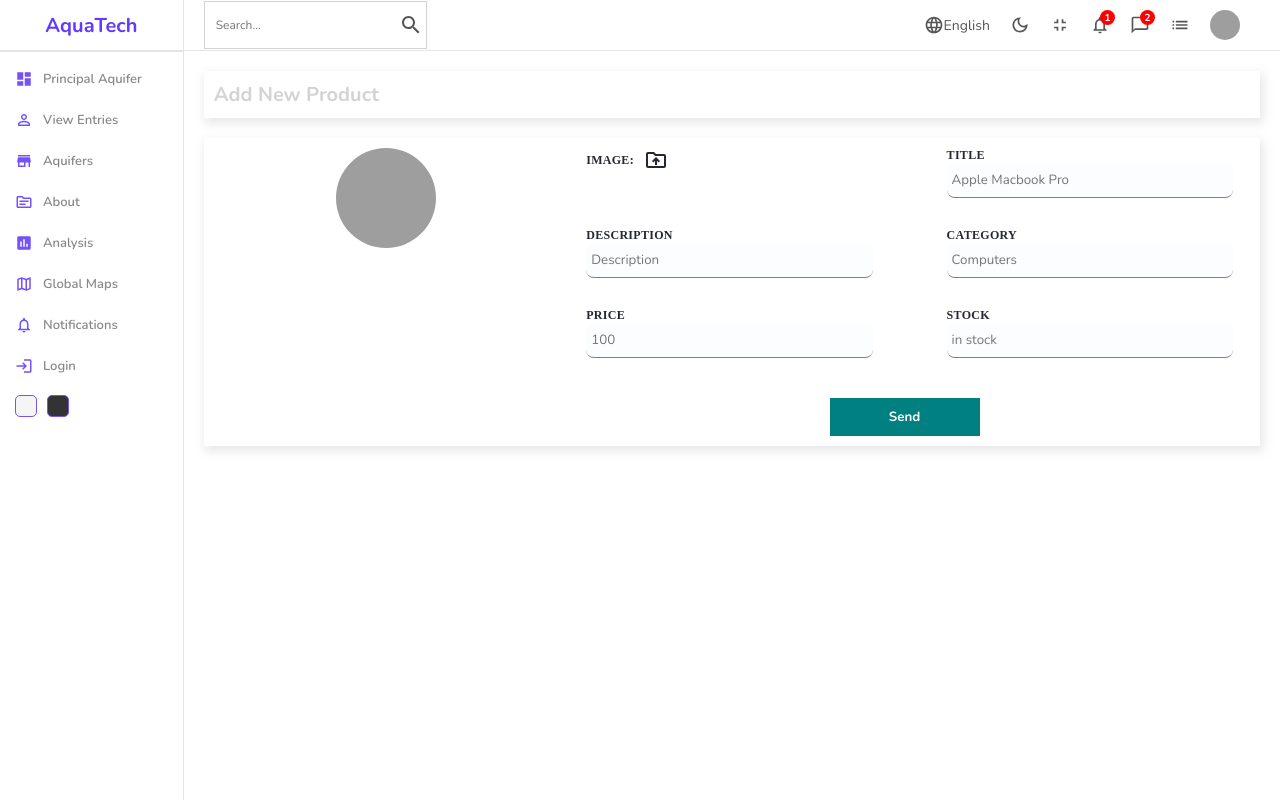
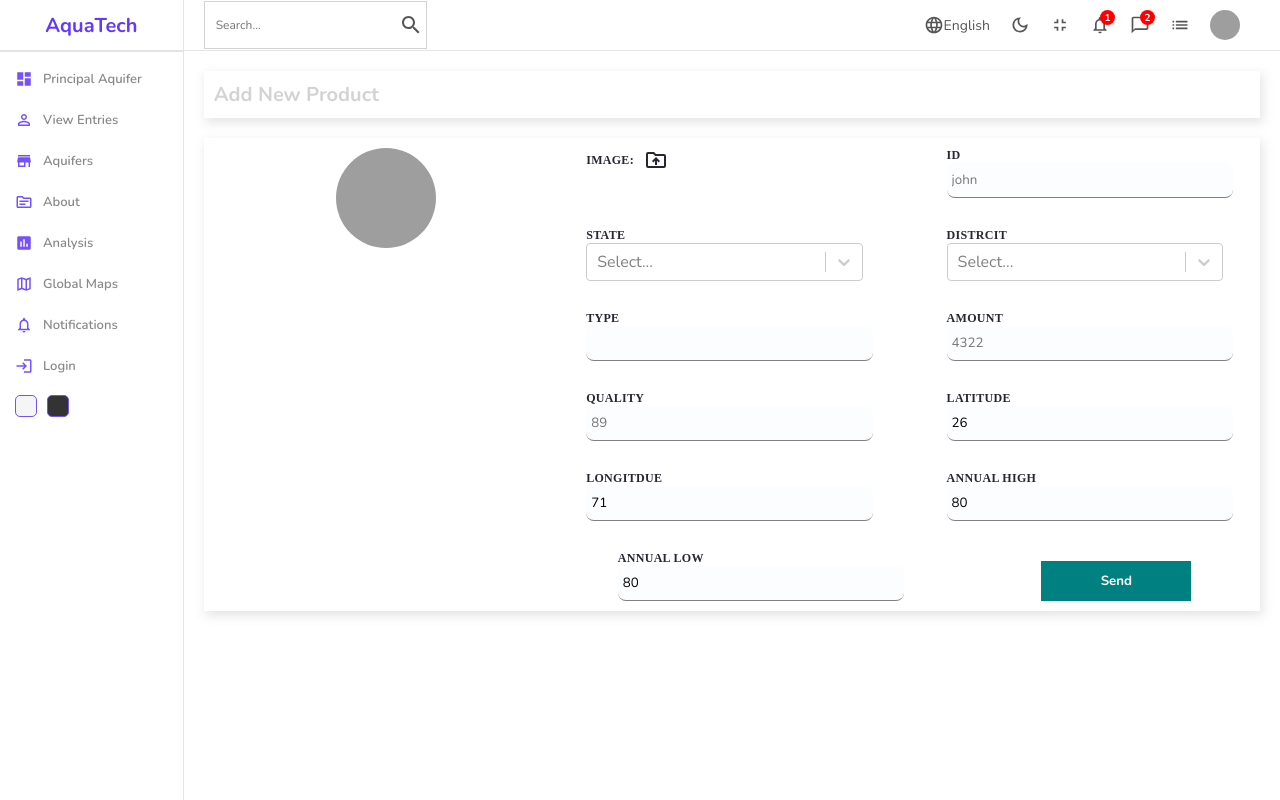
Before and after one commit to Hermione2408/admin-panel-bus, a React (Create React App) app: page /products/new in a window 1280 px wide. Built offline with nearby package versions, Linux system fonts and the light colour scheme; grey boxes are pictures that could not be loaded.

Commit message:
API to form submit

```diff
--- a/package.json
+++ b/package.json
@@ -16,6 +16,7 @@
     "react": "^17.0.2",
     "react-circular-progressbar": "^2.0.4",
     "react-dom": "^17.0.2",
+    "react-hot-toast": "^2.4.0",
     "react-router-dom": "^6.2.2",
     "react-scripts": "5.0.0",
     "react-select": "^5.6.1",
--- a/src/App.js
+++ b/src/App.js
@@ -9,6 +9,7 @@ import "./style/dark.scss";
 import "./style/dimension.css"
 import "./style/flex.css"
 import "./style/styles.css"
+import { Toaster } from 'react-hot-toast';
 
 import { useContext, useEffect } from "react";
 import { DarkModeContext } from "./context/darkModeContext";
--- a/src/pages/new/New.jsx
+++ b/src/pages/new/New.jsx
@@ -3,10 +3,72 @@ import Sidebar from "../../components/sidebar/Sidebar";
 import Navbar from "../../components/navbar/Navbar";
 import DriveFolderUploadOutlinedIcon from "@mui/icons-material/DriveFolderUploadOutlined";
 import { useState } from "react";
+import Select from "react-select";
+import { state_arr, s_a } from "../../utils/city";
+import toast from 'react-hot-toast';
+import axios from "axios";
 
+
+let stateList = state_arr.map((el,i) => {
+  return { value: el, label: el , id:i};
+});
 const New = ({ inputs, title }) => {
   const [file, setFile] = useState("");
+  const [id,setId] = useState("")
+  const [state,setState] = useState("")
+  const [district,setDistrict] = useState("")
+  const [type,setType] = useState("")
+  const [amount,setAmount] = useState("")
+  const [quality,setQuality] = useState("")
+  const [lat,setLat]  = useState(26)
+  const [long,setLong] = useState(71)
+  const [selectedStateIndex,SetSelectedStateIndex] = useState(0)
+  const [annHigh,setAnnHigh] = useState(80)
+  const [annLow,setAnnLow] = useState(80)
 
+  const generateString = (length) => {
+    const characters ='ABCDEFGHIJKLMNOPQRSTUVWXYZabcdefghijklmnopqrstuvwxyz0123456789';
+
+    let result = ' ';
+    const charactersLength = characters.length;
+    for ( let i = 0; i < length; i++ ) {
+        result += characters.charAt(Math.floor(Math.random() * charactersLength));
+    }
+
+    return result;
+}
+
+  const SubmitForm = ()=>{
+    if(!id || !state || !district || !type || !amount || !quality || !lat || !long){
+      console.log('ERROR')
+      //return toast('One or more fields invalid')
+    }
+    else{
+      let dataToSend={
+        state:state,
+        district:district,
+        type:type,
+        amount:amount,
+        quality:quality,
+        lat:lat,
+        lon:long,
+        annuHigh:annHigh,
+        annuLow:annLow,
+        Time: new Date().getTime(),
+        ID:generateString(4)
+    }
+    console.log(dataToSend,"DATA")
+    /* let url = 'http://localhost:8383/bulkData'
+    axios.post(url,{body:dataToSend}).then((res)=> console.log(res,"RESS"))
+    .catch((err)=>console.log(err)) */
+  }
+}
+
+  let districtList = s_a[selectedStateIndex+1].split("|")
+  let districtData = districtList.map((el,i)=>{
+    return { value: el, label: el,id:i };
+
+  })
   return (
     <div className="new">
       <Sidebar />
@@ -39,14 +101,48 @@ const New = ({ inputs, title }) => {
                   style={{ display: "none" }}
                 />
               </div>
+              <div className="formInput">
+                  <label>ID</label>
+                  <input value={id} onChange={(e)=>setId(e.target.value)} type='text' placeholder={'john'} />
+              </div>
+              <div className="formInput" >
+                  <label>State</label>
+                  <Select options={stateList} onChange={(val)=>SetSelectedStateIndex(val.id)} />
+              </div>
+              <div className="formInput" >
+                  <label>Distrcit</label>
+                  <Select options={districtData} />
+              </div>
 
-              {inputs.map((input) => (
-                <div className="formInput" key={input.id}>
-                  <label>{input.label}</label>
-                  <input type={input.type} placeholder={input.placeholder} />
-                </div>
-              ))}
-              <button>Send</button>
+              <div className="formInput" >
+                  <label>Type</label>
+                  <input value={type} onChange={(e)=>setType(e.target.value)} type='text' />
+              </div>
+              <div className="formInput" >
+                  <label>Amount</label>
+                  <input value={amount} onChange={(e)=>setAmount(e.target.value)} type='text' placeholder={4322} />
+              </div>
+              <div className="formInput" >
+                  <label>Quality</label>
+                  <input value={quality} onChange={(e)=>setQuality(e.target.value)} type='text' placeholder={89} />
+              </div>
+              <div className="formInput" >
+                  <label>Latitude</label>
+                  <input value={lat} onChange={(e)=>setLat(e.target.value)} type='text' placeholder={31.12} />
+              </div>
+              <div className="formInput" >
+                  <label>Longitdue</label>
+                  <input value={long} onChange={(e)=>setLat(e.target.value)} type='text' placeholder={70.22} />
+              </div>
+              <div className="formInput" >
+                  <label>Annual High</label>
+                  <input value={annHigh} onChange={(e)=>setAnnHigh(e.target.value)} type='text' placeholder={89} />
+              </div>
+              <div className="formInput" >
+                  <label>Annual Low</label>
+                  <input value={annLow} onChange={(e)=>setAnnLow(e.target.value)} type='text' placeholder={89} />
+              </div>
+              <button onClick={SubmitForm}>Send</button>
             </form>
           </div>
         </div>
```
Also changed, not shown: 1 other file (tests, documents, lock files or other folders).
